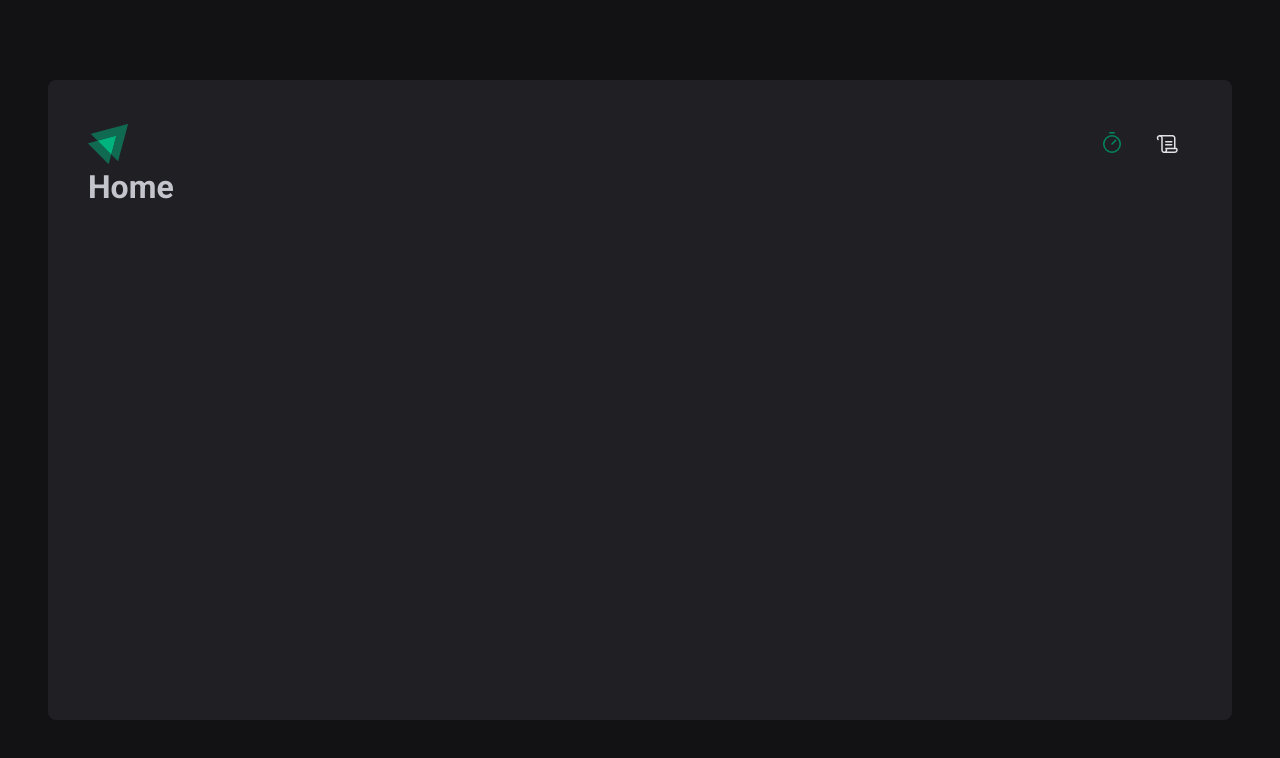
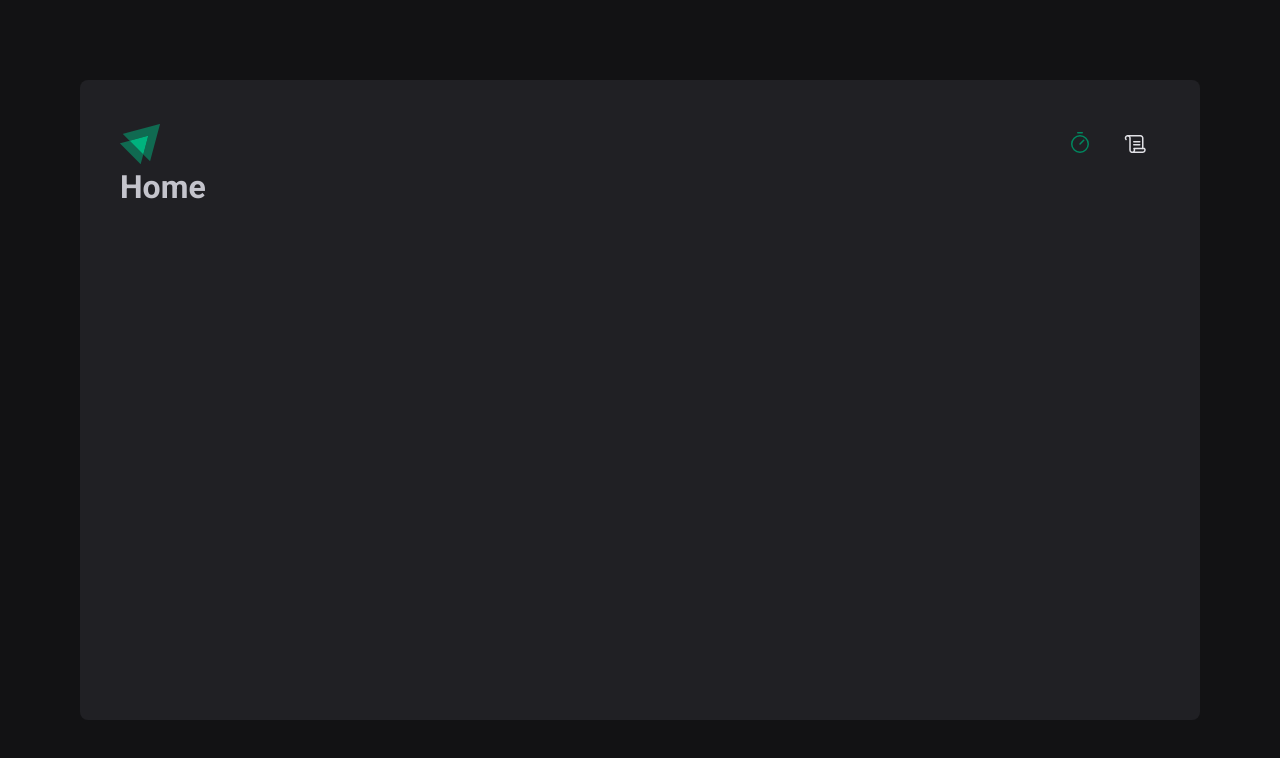
Before and after one commit to IgorWeisss/Ignite-projeto-2-timer, a React (Vite) app: page / in a window 1280 px wide. Shown: the top 758 px of the page. Built offline with nearby package versions, Linux system fonts and the light colour scheme.

Commit message:
Header & Layout

```diff
--- a/src/@types/layouts/DefaultLayout/styles.ts
+++ b/src/@types/layouts/DefaultLayout/styles.ts
@@ -1,7 +1,7 @@
 import styled from 'styled-components'
 
 export const LayoutContainer = styled.div`
-  max-width: 74rem;
+  max-width: 70rem;
   height: calc(100vh - 10rem);
 
   margin: 5rem auto;
@@ -14,4 +14,8 @@ export const LayoutContainer = styled.div`
 
   display: flex;
   flex-direction: column;
+
+  @media (max-width: 768px) {
+    margin: 2rem;
+  }
 `
```
